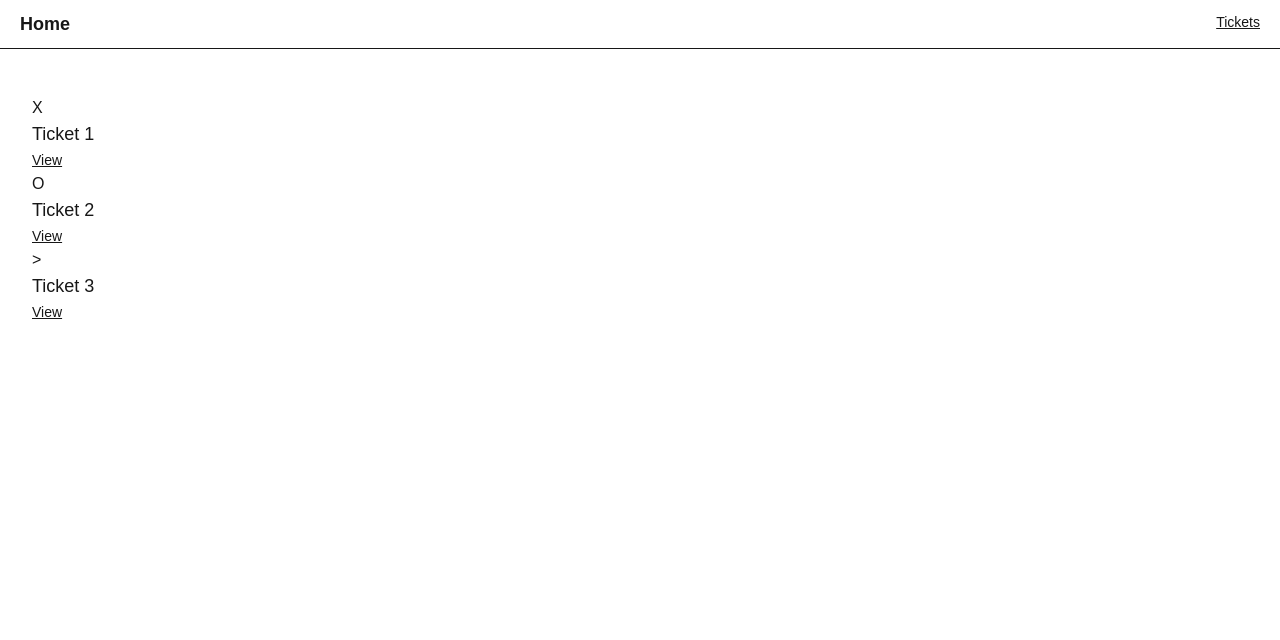
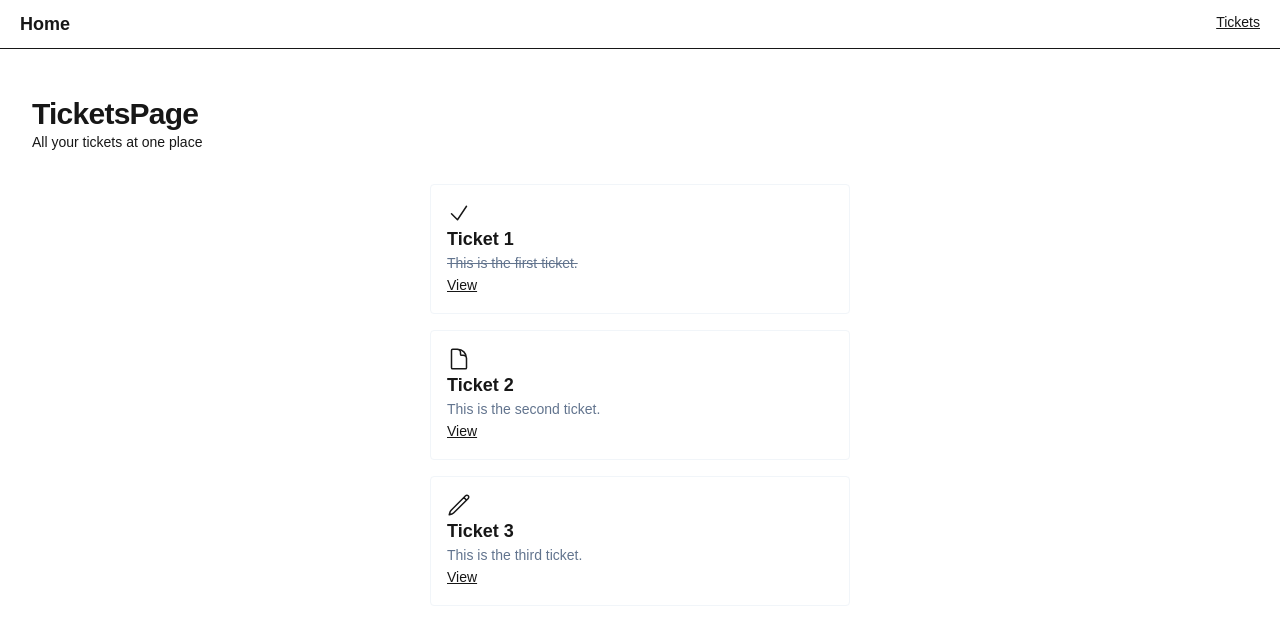
Before and after one commit to ZhiXuanZhong/the-road-to-next, a Next.js app: page /tickets in a window 1280 px wide. Shown: the top 640 px of the page. Built offline with nearby package versions, Linux system fonts and the light colour scheme.

Commit message:
feat: Styling

```diff
--- a/package.json
+++ b/package.json
@@ -12,6 +12,7 @@
     "format": "prettier --write \"**/*.{js,jsx,ts,tsx,json,css,scss,md}\""
   },
   "dependencies": {
+    "clsx": "^2.1.1",
     "next": "15.3.2",
     "react": "^19.0.0",
     "react-dom": "^19.0.0"
--- a/src/app/globals.css
+++ b/src/app/globals.css
@@ -10,6 +10,20 @@
   --color-foreground: var(--foreground);
   --font-sans: var(--font-geist-sans);
   --font-mono: var(--font-geist-mono);
+
+  --animate-fade-from-top: fade-from-top 0.5s ease-out;
+
+  @keyframes fade-from-top {
+    0% {
+      opacity: 0;
+      transform: translateY(-16px);
+    }
+
+    100% {
+      opacity: 1;
+      transform: translateY(0);
+    }
+  }
 }
 
 @media (prefers-color-scheme: dark) {
--- a/src/app/page.tsx
+++ b/src/app/page.tsx
@@ -3,13 +3,31 @@
 
 const HomePage = () => {
   return (
-    <div>
-      <h2 className="text-lg">HomePage</h2>
-      <Link href={ticketsPath()} className="underline">
-        Go to Tickets
-      </Link>
+    <div className="flex-1 flex flex-col gap-y-8">
+      <div>
+        <h2 className="text-3xl font-bold tracking-tight">HomePage</h2>
+        <p className="text-sm text-muted-foreground">Your home place to start</p>
+      </div>
+
+      <div className="flex-1 flex flex-col items-center">
+        <Link href={ticketsPath()} className="underline">
+          Go to Tickets
+        </Link>
+      </div>
     </div>
   );
 };
 
 export default HomePage;
+
+/*
+ * 開發學習紀錄:
+ *
+ * == 2025-05-20 ==
+ * - 關於一直以來我對 flex-1 的用法一直把握，現在依照實際應用來說明
+ *   - 請節制的使用 flex-1 否則會造成 layout 混亂難以預測
+ *   - 通常一個容器中只會有一個 flex-1
+ *   - 內容動態變化大的容器，可以使用 flex-1 來靈活分配剩餘空間
+ *
+ * ===
+ */
--- a/src/app/tickets/page.tsx
+++ b/src/app/tickets/page.tsx
@@ -1,26 +1,91 @@
+import clsx from 'clsx';
 import Link from 'next/link';
 import { initialTickets } from '@/data';
 import { ticketPath } from '@/paths';
 
+const CheckIcon = () => (
+  <svg
+    xmlns="http://www.w3.org/2000/svg"
+    fill="none"
+    viewBox="0 0 24 24"
+    strokeWidth={1.5}
+    stroke="currentColor"
+    className="w-6 h-6"
+  >
+    <path strokeLinecap="round" strokeLinejoin="round" d="m4.5 12.75 6 6 9-13.5" />
+  </svg>
+);
+
+const DocumentIcon = () => (
+  <svg
+    xmlns="http://www.w3.org/2000/svg"
+    fill="none"
+    viewBox="0 0 24 24"
+    strokeWidth={1.5}
+    stroke="currentColor"
+    className="size-6"
+  >
+    <path
+      strokeLinecap="round"
+      strokeLinejoin="round"
+      d="M19.5 14.25v-2.625a3.375 3.375 0 0 0-3.375-3.375h-1.5A1.125 1.125 0 0 1 13.5 7.125v-1.5a3.375 3.375 0 0 0-3.375-3.375H8.25m2.25 0H5.625c-.621 0-1.125.504-1.125 1.125v17.25c0 .621.504 1.125 1.125 1.125h12.75c.621 0 1.125-.504 1.125-1.125V11.25a9 9 0 0 0-9-9Z"
+    />
+  </svg>
+);
+
+const PencilIcon = () => (
+  <svg
+    xmlns="http://www.w3.org/2000/svg"
+    fill="none"
+    viewBox="0 0 24 24"
+    strokeWidth={1.5}
+    stroke="currentColor"
+    className="size-6"
+  >
+    <path
+      strokeLinecap="round"
+      strokeLinejoin="round"
+      d="m16.862 4.487 1.687-1.688a1.875 1.875 0 1 1 2.652 2.652L6.832 19.82a4.5 4.5 0 0 1-1.897 1.13l-2.685.8.8-2.685a4.5 4.5 0 0 1 1.13-1.897L16.863 4.487Zm0 0L19.5 7.125"
+    />
+  </svg>
+);
+
 const TICKET_ICONS = {
-  OPEN: 'O',
-  IN_PROGRESS: '>',
-  DONE: 'X',
+  OPEN: <DocumentIcon />,
+  IN_PROGRESS: <PencilIcon />,
+  DONE: <CheckIcon />,
 };
 
 const TicketsPage = () => {
   return (
+    <div className="flex-1 flex flex-col gap-y-8">
       <div>
+        <h2 className="text-3xl font-bold tracking-tight">TicketsPage</h2>
+        <p className="text-sm text-muted-foreground">All your tickets at one place</p>
+      </div>
+
+      <div className="flex-1 flex flex-col items-center gap-y-4 animate-fade-from-top">
         {initialTickets.map(ticket => (
-        <div key={ticket.id}>
+          <div
+            key={ticket.id}
+            className=" w-full max-w-[420px] p-4 border border-slate-100 rounded"
+          >
             <div>{TICKET_ICONS[ticket.status]}</div>
-          <h2 className="text-lg">{ticket.title}</h2>
+            <h3 className="text-lg font-semibold truncate">{ticket.title}</h3>
+            <p
+              className={clsx('text-sm text-slate-500 truncate', {
+                'line-through': ticket.status === 'DONE',
+              })}
+            >
+              {ticket.content}
+            </p>
             <Link href={ticketPath(ticket.id)} className="text-sm underline">
               View
             </Link>
           </div>
         ))}
       </div>
+    </div>
   );
 };
 
```
Also changed, not shown: 1 other file (tests, documents, lock files or other folders). Lines whose indentation alone changed are shown as unchanged.
